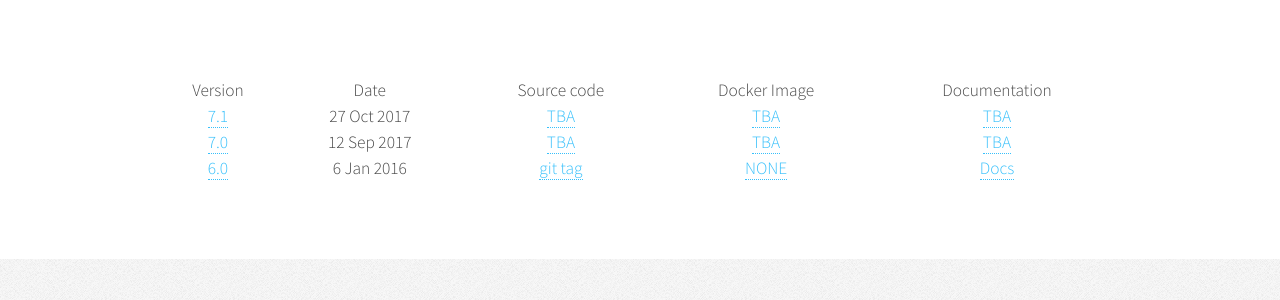
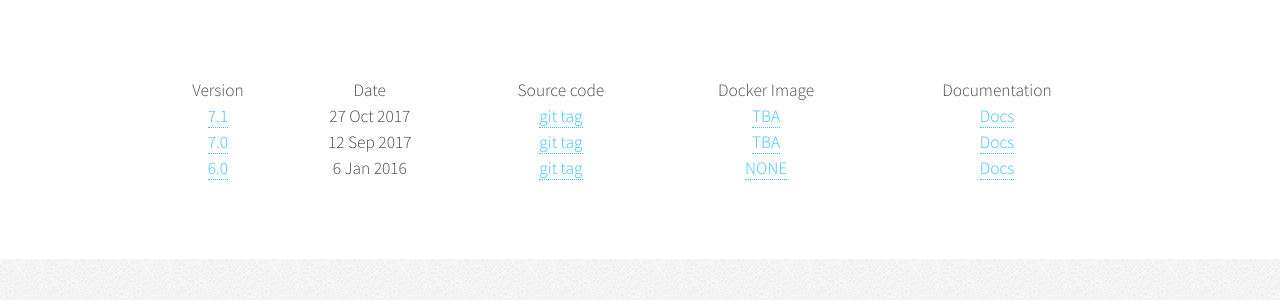
Before and after one commit to map2check/map2check.github.io, a Jekyll site: the page built from releases.html, in a window 1280 px wide. Shown: the part 280-580 px from the top of the page. Built offline with Jekyll 4.4.1, drawn with Linux system fonts in a browser that asks for light colours.

Commit message:
Minor changes

```diff
--- a/releases.html
+++ b/releases.html
@@ -34,16 +34,16 @@ layout: default
 				<tr>
                                   <td style="text-align: center"><a href="https://github.com/hbgit/Map2Check/archive/map2check_v7.1_svcomp.zip">7.1</a></td>
                                   <td style="text-align: center">27 Oct 2017</td>
-                                  <td style="text-align: center"><a href="https://github.com/hbgit/Map2Check/releases/tag/map2check_v7.1_svcomp">TBA</a></td>
+                                  <td style="text-align: center"><a href="https://github.com/hbgit/Map2Check/releases/tag/map2check_v7.1_svcomp">git tag</a></td>
                                   <td style="text-align: center"><a href="">TBA</a></td>
-                                  <td style="text-align: center"><a href="https://github.com/hbgit/Map2Check/releases/tag/map2check_v7.1_svcomp">TBA</a></td>
+                                  <td style="text-align: center"><a href="https://github.com/hbgit/Map2Check/releases/tag/map2check_v7.1_svcomp">Docs</a></td>
                                 </tr>
                                 <tr>
                                   <td style="text-align: center"><a href="https://github.com/hbgit/Map2Check/archive/v7.zip">7.0</a></td>
                                   <td style="text-align: center">12 Sep 2017</td>
-                                  <td style="text-align: center"><a href="https://github.com/hbgit/Map2Check/releases/tag/v7">TBA</a></td>
+                                  <td style="text-align: center"><a href="https://github.com/hbgit/Map2Check/releases/tag/v7">git tag</a></td>
                                   <td style="text-align: center"><a href="">TBA</a></td>
-                                  <td style="text-align: center"><a href="https://github.com/hbgit/Map2Check/releases/tag/v7">TBA</a></td>
+                                  <td style="text-align: center"><a href="https://github.com/hbgit/Map2Check/releases/tag/v7">Docs</a></td>
                                 </tr>
                                 <tr>
                                   <td style="text-align: center"><a href="https://github.com/hbgit/Map2Check/archive/map2check_v6.tar.gz">6.0</a></td>
```
